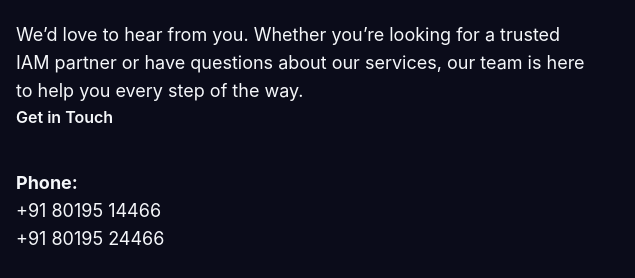
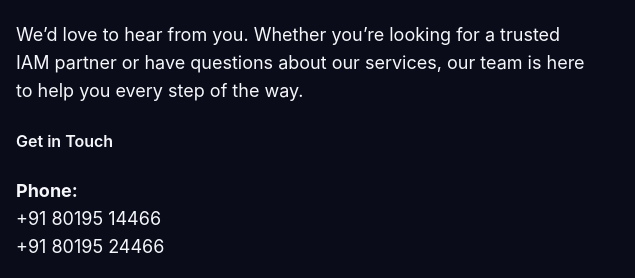
Before and after one commit to knowrth/cyber-priority.demos.knowrth.com, a website: page contactus.html in a window 1280 px wide. Shown: the part 451-729 px from the top of the page, 0-635 px from the left. Drawn offline with Linux system fonts and the light colour scheme.

Commit message:
contactUs

```diff
--- a/contactus.html
+++ b/contactus.html
@@ -130,8 +130,8 @@
                 We’d love to hear from you. Whether you’re looking for a trusted IAM partner or have questions about our services,
                 our team is here to help you every step of the way.
               </p>
-
-              <h3 class="text-2xl font-semibold mb-4 text-indigo-700">Get in Touch</h3>
+              <br>
+              <h3 class="text-2xl font-semibold  text-indigo-700 ">Get in Touch</h3>
               <br>
               <ul class="space-y-3 text-lg">
                 <li>
```
